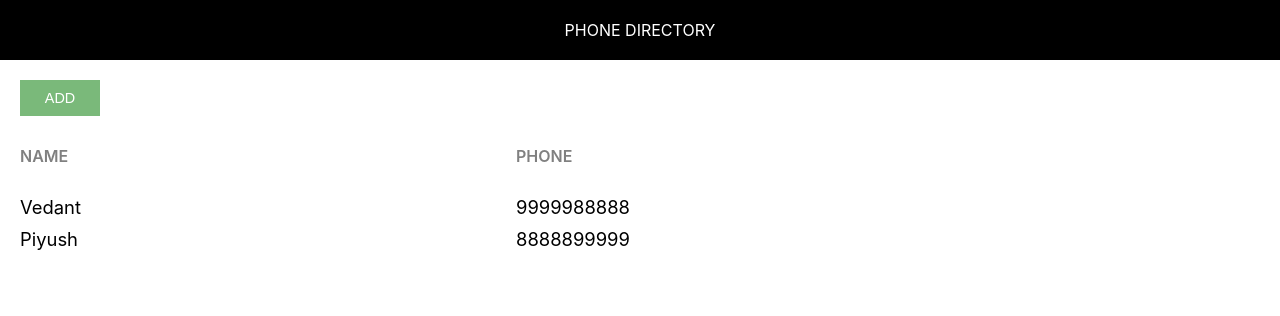
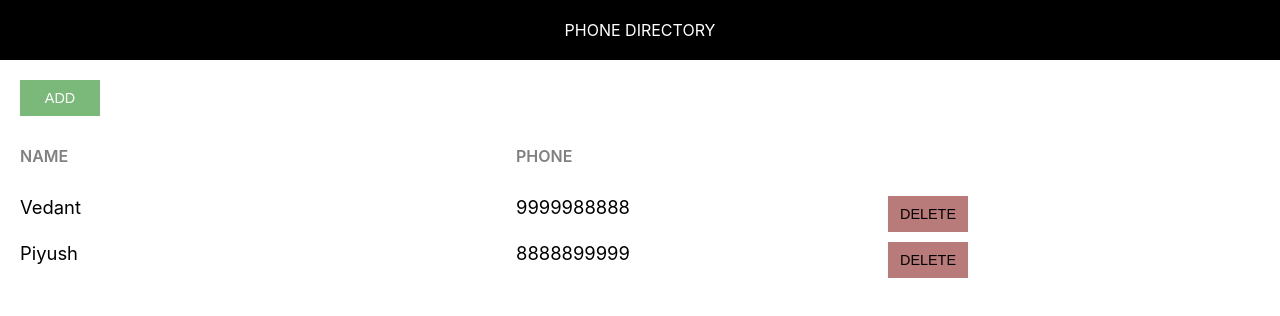
Before and after one commit to VedantRasote/phone-directory, a React (Create React App) app: page / in a window 1280 px wide. Shown: the top 316 px of the page. Built offline with nearby package versions, Linux system fonts and the light colour scheme.

Commit message:
Added 'Delete’ button

```diff
--- a/src/App.css
+++ b/src/App.css
@@ -16,6 +16,11 @@
 .add-btn {
     background: #7ab97a;
     color: #fff;
+}
+
+.delete-btn {
+    background: #b97a7a;
+    color: #000;
 }
 
 .grid-container {
--- a/src/App.js
+++ b/src/App.js
@@ -22,6 +22,7 @@ class App extends Component {
             return <div className="grid-container" key={sub.id} >
               <span className="grid-item">{sub.name}</span>
               <span className="grid-item">{sub.phone}</span>
+              <button className="custom-btn delete-btn">Delete</button>
             </div>
           })}
 
```
